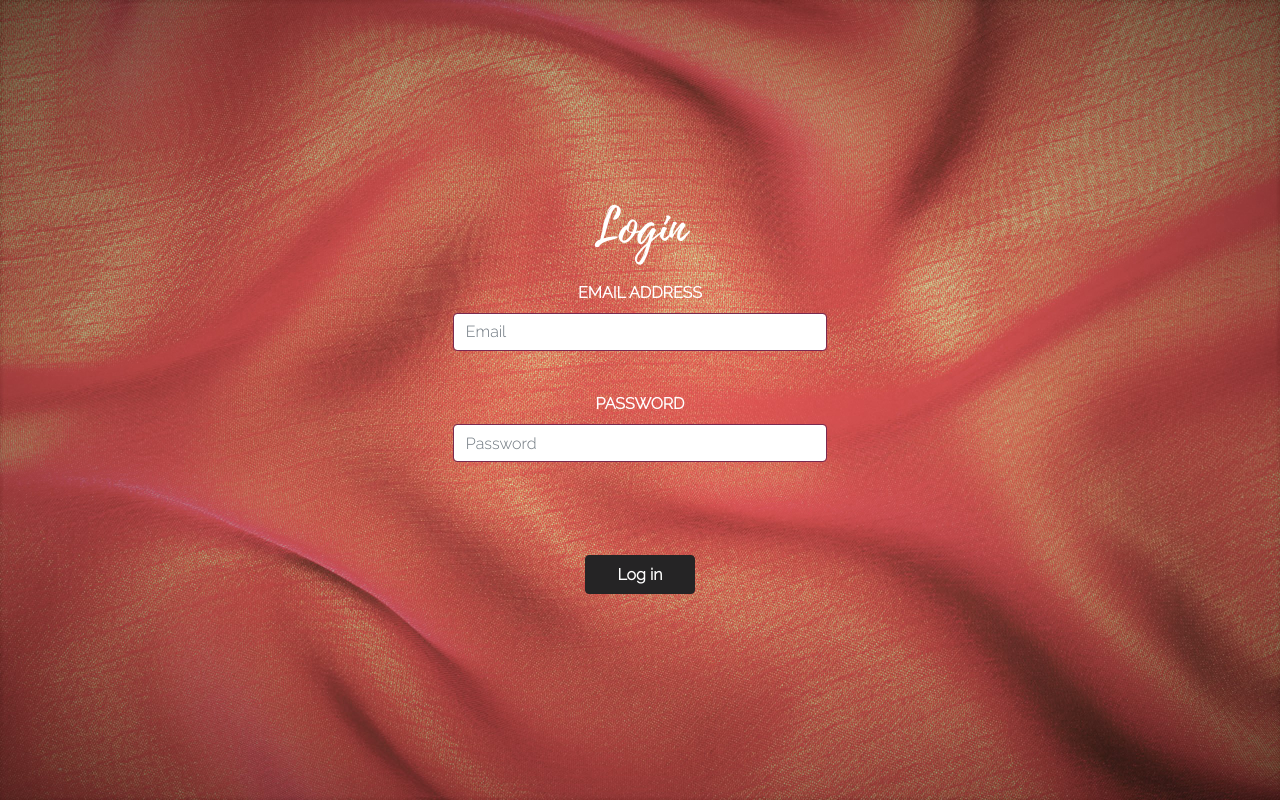
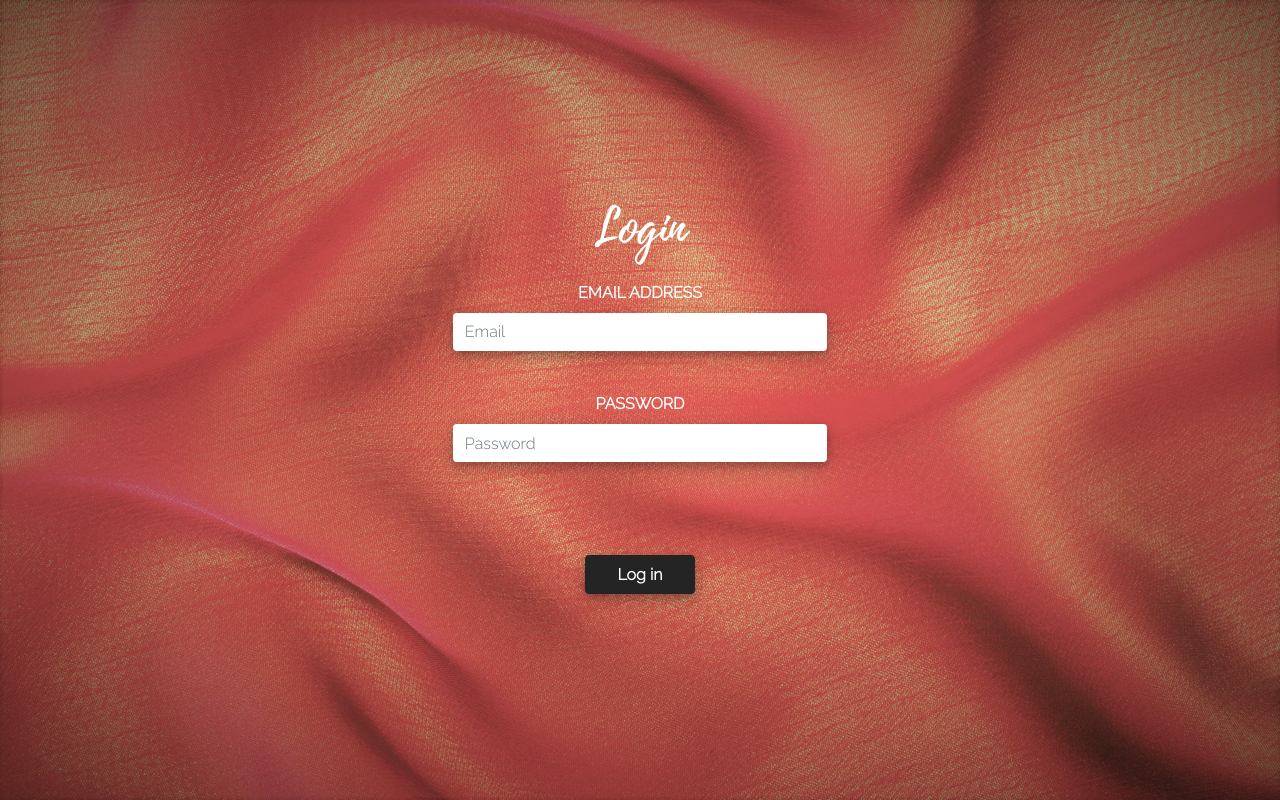
Before and after one commit to Abhisha1/Saree-Archive, a React (Create React App) app in the folder client/: page /login in a window 1280 px wide. Shown: the top 800 px of the page. Built offline with nearby package versions, Linux system fonts and the light colour scheme; sample sign-in values are in the browser's storage.

Commit message:
adding shadows

```diff
--- a/client/src/components/History/history.scss
+++ b/client/src/components/History/history.scss
@@ -38,7 +38,7 @@
 }
 
 #saveEventButton{
-    margin-top: 0.5rem;
+    margin-top: 1rem;
 }
 .expandButton:hover, .closeButton:hover{
     color: white;
--- a/client/src/pages/Add/add.scss
+++ b/client/src/pages/Add/add.scss
@@ -70,6 +70,9 @@ label{
     border-color: rgb(121,41,79);
     color: rgb(121,41,79) !important;
     font-family: Raleway;
+    box-shadow: 5px 10px;
+    box-shadow: 0 4px 8px 0 rgba(0, 0, 0, 0.2), 0 6px 20px 0 rgba(0, 0, 0, 0.19);
+
 }
 #historyAddButton{
     margin-top: 0.5rem;
@@ -113,9 +116,11 @@ label{
 }
 #exampleFormControlSelect1{
     border-radius: 0.25rem;
-    border: 1px solid rgb(121,41,79);
     height: calc(1.5em + .75rem + 2px);
     padding: .375rem .75rem;
+    box-shadow: 5px 10px;
+    box-shadow: 0 4px 8px 0 rgba(0, 0, 0, 0.2), 0 6px 20px 0 rgba(0, 0, 0, 0.19);
+
 }
 .descriptionText{
     font-family: Raleway;
@@ -125,8 +130,10 @@ label{
     text-align: left;
 }
 .form-control{
-    border: 1px solid rgb(121,41,79);
     font-family: Raleway;
+    box-shadow: 5px 10px;
+    box-shadow: 0 4px 8px 0 rgba(0, 0, 0, 0.2), 0 6px 20px 0 rgba(0, 0, 0, 0.19);
+    border: none;
 }
 .addContainer{
     text-align: center;
@@ -173,3 +180,8 @@ label{
     font-weight: bold;
     font-size: medium;
 }
+.btn-primary{
+    box-shadow: 5px 10px;
+    box-shadow: 0 4px 8px 0 rgba(0, 0, 0, 0.2), 0 6px 20px 0 rgba(0, 0, 0, 0.19);
+
+}
```
